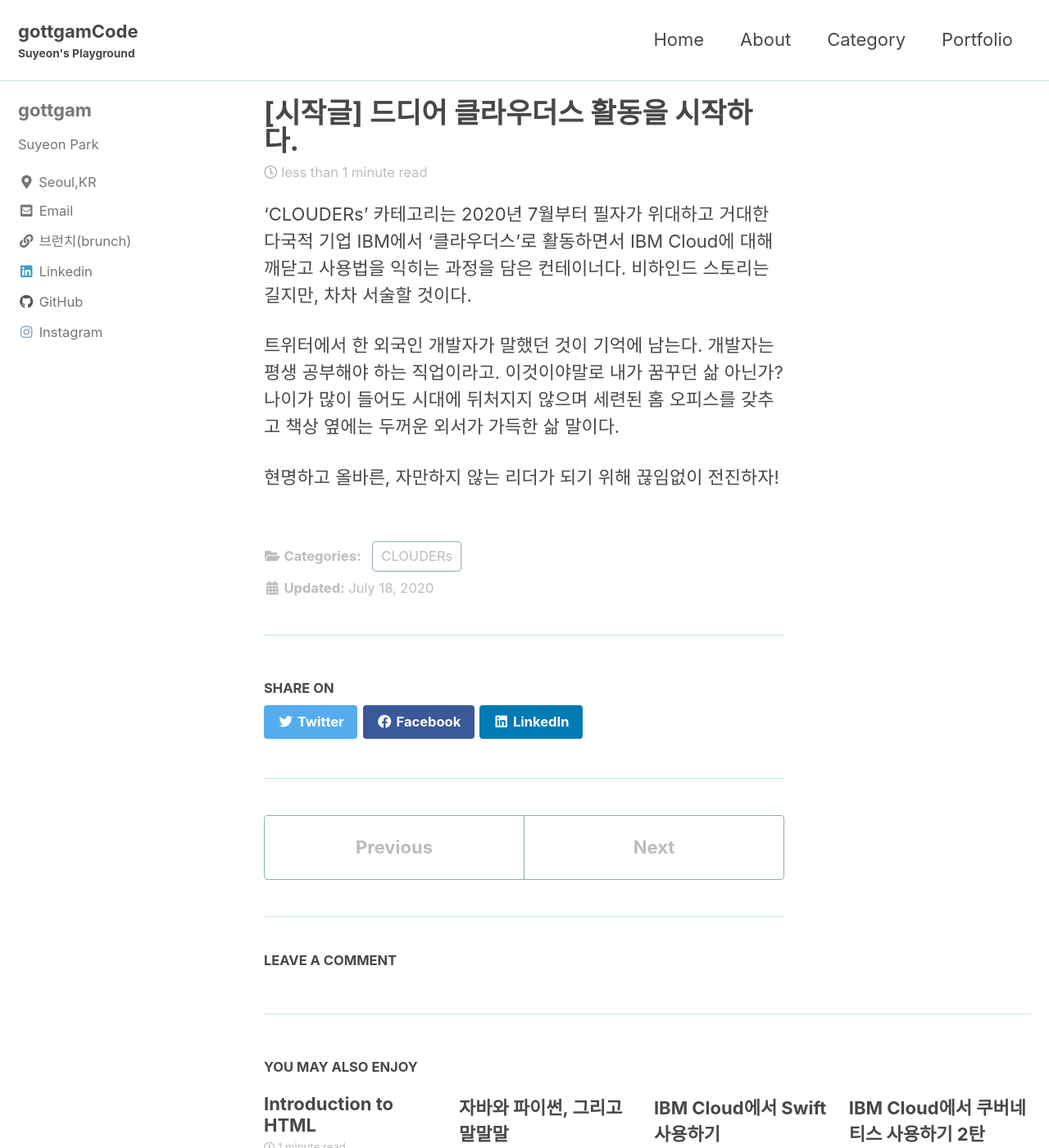
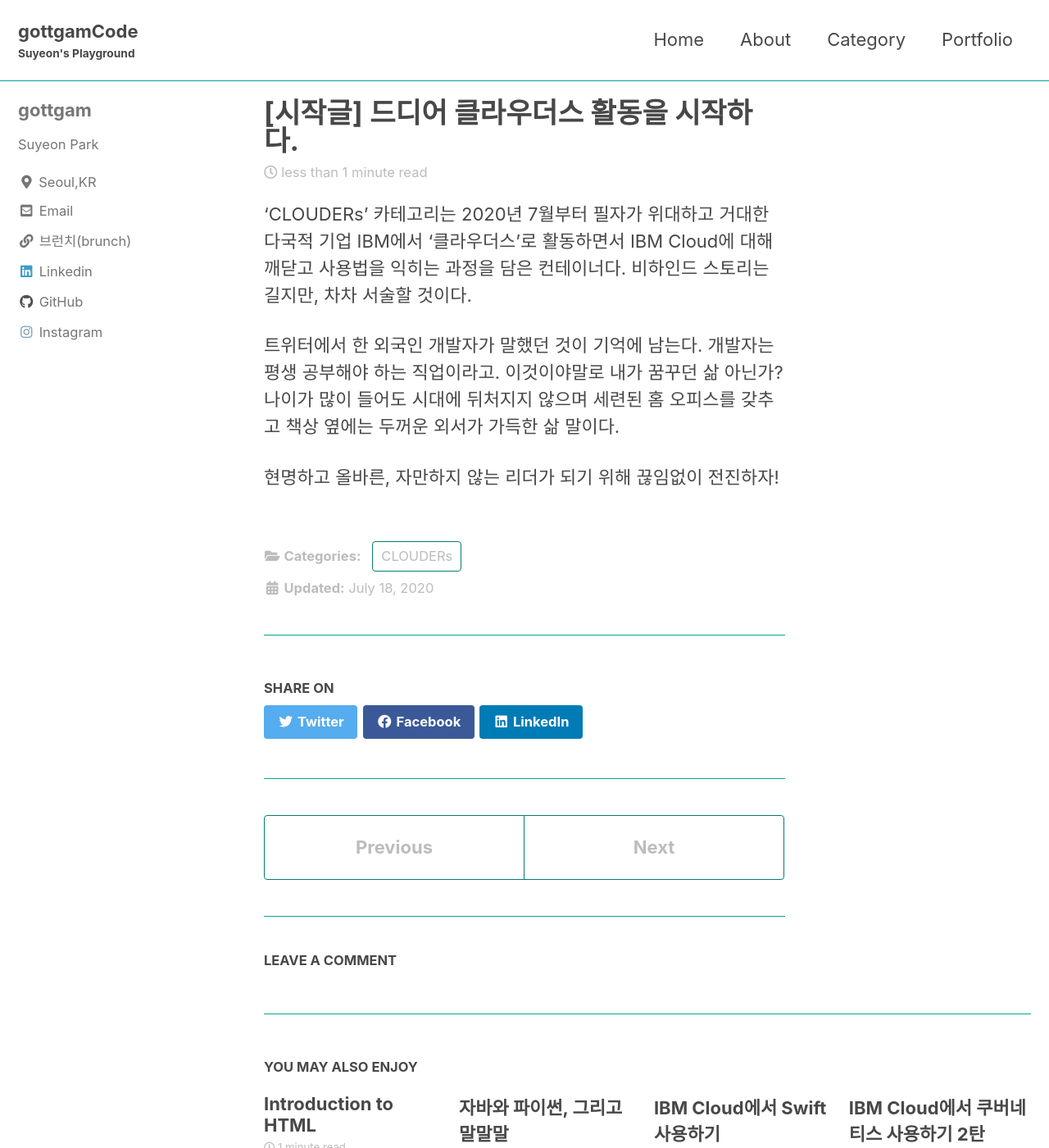
Before and after one commit to gottgam/gottgam.github.io, a Jekyll site: the page built from _posts/2020-07-18-clouders-a-brand-new-start.md, in a window 1280 px wide and 1400 px high. Shown: the whole window at 82% size. Built offline with Jekyll 4.4.1, drawn with Linux system fonts in a browser that asks for light colours; cached includes are drawn as plain includes.

Commit message:
Update _plain.scss

```diff
--- a/_sass/minimal-mistakes/skins/_plain.scss
+++ b/_sass/minimal-mistakes/skins/_plain.scss
@@ -7,7 +7,7 @@
 $text-color: #484848 !default;
 $muted-text-color: #bcbcbc !default;
 $primary-color: #F25252 !default;
-$border-color: mix(#fff, #05A696, 75%) !default;
+$border-color: #05A696 !default;
 $footer-background-color: $primary-color !default;
 $link-color: #F25252 !default;
 $masthead-link-color: $text-color !default;
```
